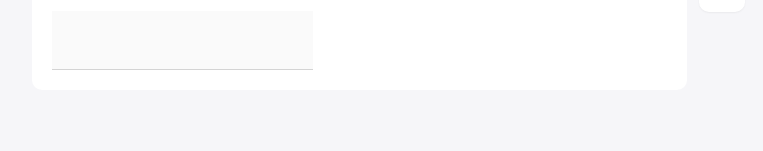
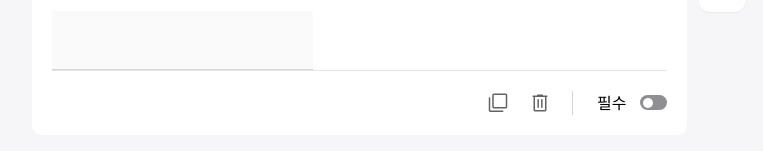
Before and after one commit to kimanada/multi-form-survey, a React (Vite) app: page / in a window 1280 px wide. Shown: the part 365-516 px from the top of the page, without its empty margins (281-1044 px from the left). Built offline with nearby package versions, Linux system fonts and the light colour scheme.

Commit message:
feat: Question Footer 추가

```diff
--- /dev/null
+++ b/src/components/common/Divider.tsx
@@ -0,0 +1,16 @@
+import classNames from "classnames";
+
+interface Props {
+  direction?: 'horizontal' | 'vertical';
+}
+
+export default function Divider({ className, direction = 'horizontal' }: Cn<Props>) {
+  if (direction === 'horizontal') {
+    return (
+      <hr className={classNames('w-full border-t-1 border-gray200', className)} />
+    );
+  }
+  return (
+    <hr className={classNames('h-full border-l-1 border-gray200', className)} />
+  );
+}
--- /dev/null
+++ b/src/components/common/Switch.tsx
@@ -0,0 +1,27 @@
+import classNames from "classnames";
+
+interface Props {
+  id: string;
+  checked: boolean;
+  onChange: (checked: boolean) => void;
+}
+
+export default function Switch({ id, checked, onChange }: Props) {
+  return <>
+    <input
+      id={id}
+      className="opacity-0 w-0 peer"
+      type="checkbox"
+      checked={checked}
+      onChange={e => onChange(e.currentTarget.checked)}
+    />
+    <label
+      htmlFor={id}
+      className={classNames(
+        "flex items-center rounded-full h-15 w-27 bg-gray400 px-3",
+        "before:inline-block before:h-10 before:w-10 before:rounded-full before:bg-white",
+        "peer-checked:bg-main peer-checked:before:translate-x-11",
+        "transition-colors duration-300 before:transition-transform before:duration-300"
+      )} />
+  </>
+}
--- a/src/components/edit/QuestionEditor.tsx
+++ b/src/components/edit/QuestionEditor.tsx
@@ -1,45 +1,45 @@
-import { QuestionType } from "../../types/app";
-import Dropdown from "../common/Dropdown"
 import Input from "../common/Input"
-import Panel, { PanelBody, PanelHeader } from "../common/Panel"
-import ShortTextIcon from '../../assets/icons/check_indeterminate_small.svg?react';
-import LongTextIcon from '../../assets/icons/subject.svg?react';
-import MultipleChoiceIcon from '../../assets/icons/checklist.svg?react';
-import CheckboxIcon from '../../assets/icons/check_circle.svg?react';
-import DropdownIcon from '../../assets/icons/arrow_circle_down.svg?react';
-import DateIcon from '../../assets/icons/calendar_today.svg?react';
-import TimeIcon from '../../assets/icons/schedule.svg?react';
+import Panel, { PanelBody, PanelFooter, PanelHeader } from "../common/Panel"
 import QuestionBodyEditor from "./QuestionBodyEditor";
 import Question from './../../models/question';
 import { observer } from "mobx-react-lite";
+import QuestionTypeEditor from "./QuestionTypeEditor";
+
+import CopyIcon from '../../assets/icons/filter_none.svg?react';
+import DeleteIcon from '../../assets/icons/delete.svg?react';
+import Divider from "../common/Divider";
+import Switch from "../common/Switch";
 
 interface Props {
   question: Question;
+  onCopy: (id: number) => void;
+  onDelete: (id: number) => void;
 }
 
 
-const QuestionEditor = observer(function QuestionEditor({ question }: Props) {
+const QuestionEditor = observer(function QuestionEditor({ question, onCopy, onDelete }: Props) {
   return (
     <Panel>
       <PanelHeader className="flex mb-25">
         <Input className="flex-1 mr-30" />
-        <Dropdown<QuestionType>
-          defaultValue={question.type}
-          onChange={(value) => question.setType(value)}
-          options={[
-            { label: <div><ShortTextIcon className="inline-block mr-10" /><span>단답형</span></div>, value: 'shortText' },
-            { label: <div><LongTextIcon className="inline-block mr-10" /><span>장문형</span></div>, value: 'longText' },
-            { label: <div><MultipleChoiceIcon className="inline-block mr-10" /><span>객관식</span></div>, value: 'multipleChoice' },
-            { label: <div><CheckboxIcon className="inline-block mr-10" /><span>체크박스</span></div>, value: 'checkbox' },
-            { label: <div><DropdownIcon className="inline-block mr-10" /><span>드롭다운</span></div>, value: 'dropdown' },
-            { label: <div><DateIcon className="inline-block mr-10" /><span>날짜</span></div>, value: 'date' },
-            { label: <div><TimeIcon className="inline-block mr-10" /><span>시간</span></div>, value: 'time' }
-          ]}
-        />
+        <QuestionTypeEditor type={question.type} onChange={question.setType} />
       </PanelHeader>
       <PanelBody>
         <QuestionBodyEditor type={question.type} />
       </PanelBody>
+      <PanelFooter className="flex justify-end gap-x-24 h-24">
+        <button onClick={() => onCopy(question.id)}><CopyIcon /></button>
+        <button onClick={() => onDelete(question.id)}><DeleteIcon /></button>
+        <Divider direction="vertical" />
+        <div className="flex items-center">
+          <span className="mr-13">필수</span>
+          <Switch
+            id={`${question.id}_swith`}
+            checked={question.required}
+            onChange={question.setRequired}
+          />
+        </div>
+      </PanelFooter>
     </Panel>
   );
 });
--- /dev/null
+++ b/src/components/edit/QuestionTypeEditor.tsx
@@ -0,0 +1,36 @@
+import { QuestionType } from "../../types/app";
+import Dropdown from "../common/Dropdown"
+
+import ShortTextIcon from '../../assets/icons/check_indeterminate_small.svg?react';
+import LongTextIcon from '../../assets/icons/subject.svg?react';
+import MultipleChoiceIcon from '../../assets/icons/checklist.svg?react';
+import CheckboxIcon from '../../assets/icons/check_circle.svg?react';
+import DropdownIcon from '../../assets/icons/arrow_circle_down.svg?react';
+import DateIcon from '../../assets/icons/calendar_today.svg?react';
+import TimeIcon from '../../assets/icons/schedule.svg?react';
+import { observer } from 'mobx-react-lite';
+
+interface Props {
+  type: QuestionType;
+  onChange: (type: QuestionType) => void;
+}
+
+const QuestionTypeEditor = observer(function QuestionTypeEditor({ type, onChange }: Props) {
+  return (
+    <Dropdown<QuestionType>
+      defaultValue={type}
+      onChange={value => onChange(value)}
+      options={[
+        { label: <div><ShortTextIcon className="inline-block mr-10" /><span>단답형</span></div>, value: 'shortText' },
+        { label: <div><LongTextIcon className="inline-block mr-10" /><span>장문형</span></div>, value: 'longText' },
+        { label: <div><MultipleChoiceIcon className="inline-block mr-10" /><span>객관식</span></div>, value: 'multipleChoice' },
+        { label: <div><CheckboxIcon className="inline-block mr-10" /><span>체크박스</span></div>, value: 'checkbox' },
+        { label: <div><DropdownIcon className="inline-block mr-10" /><span>드롭다운</span></div>, value: 'dropdown' },
+        { label: <div><DateIcon className="inline-block mr-10" /><span>날짜</span></div>, value: 'date' },
+        { label: <div><TimeIcon className="inline-block mr-10" /><span>시간</span></div>, value: 'time' }
+      ]}
+    />
+  )
+});
+
+export default QuestionTypeEditor;
--- a/src/components/edit/SectionEditor.tsx
+++ b/src/components/edit/SectionEditor.tsx
@@ -12,7 +12,12 @@
     <div className="[&>*]:mb-24">
       <SectionTitleEditor section={section} capTitle="2개 중 1섹션" />
       {section.questions.map(question => (
-        <QuestionEditor key={question.id} question={question} />
+        <QuestionEditor
+          key={question.id}
+          question={question}
+          onCopy={section.copyQuestion}
+          onDelete={section.removeQuestion}
+        />
       ))}
     </div>
   );
--- a/src/models/question.ts
+++ b/src/models/question.ts
@@ -22,7 +22,7 @@
     type: 'shortText',
     required: false
   }) {
-    makeAutoObservable(this);
+    makeAutoObservable(this, {}, { autoBind: true });
     this.id = data.id;
     this.title = data.title;
     this.type = data.type;
--- a/src/models/section.ts
+++ b/src/models/section.ts
@@ -20,7 +20,7 @@
     description: '',
     questions: [new Question()],
   }) {
-    makeAutoObservable(this);
+    makeAutoObservable(this, {}, { autoBind: true });
 
     this.id = data.id;
     this.title = data.title;
```
Also changed, not shown: src/assets/icons/delete.svg (added), src/assets/icons/filter_none.svg (added).
